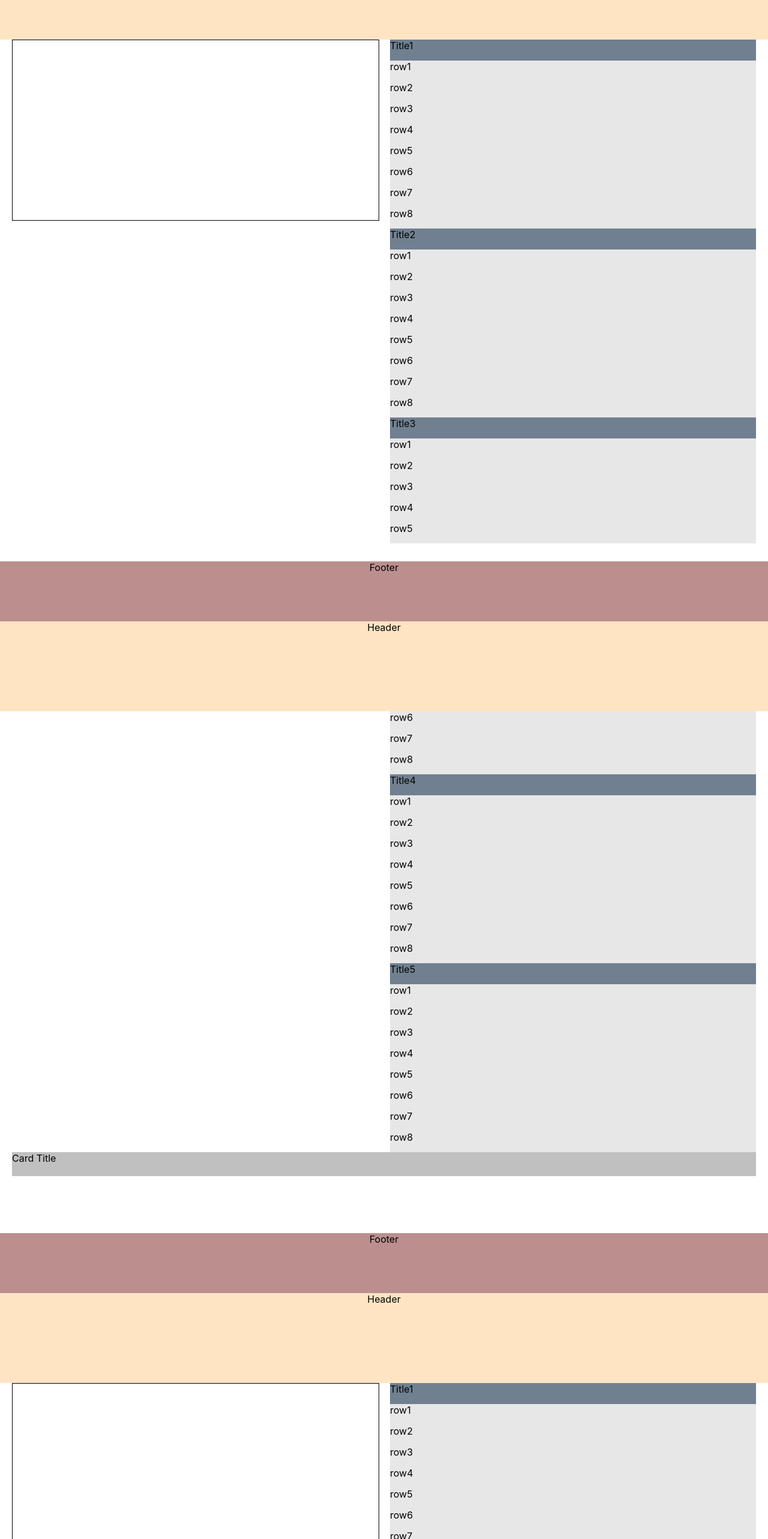
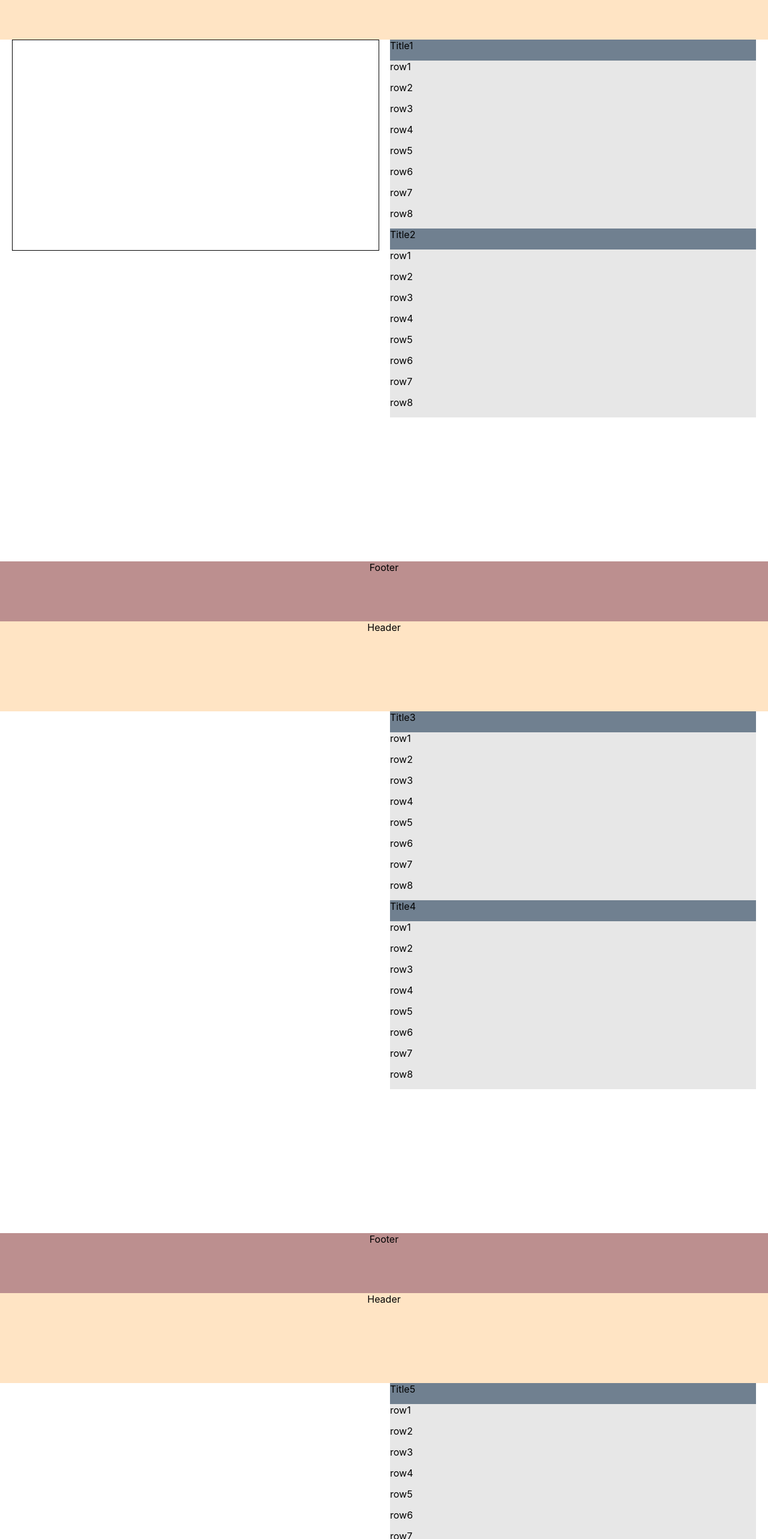
Before and after one commit to shanth1/breakdown-printforms, a React (Create React App) app: page / in a window 1280 px wide. Shown: the part 5684-8250 px from the top of the page at 60% size. Built offline with nearby package versions, Linux system fonts and the light colour scheme.

Commit message:
make block with title and row solid

```diff
--- a/src/App.css
+++ b/src/App.css
@@ -42,7 +42,7 @@
 .card__svg {
   border: 1px solid black;
   width: 100%;
-  height: 300px;
+  height: 350px;
 }
 .card__params {
   background-color: rgb(231, 231, 231);
--- a/src/components/ProductCard.js
+++ b/src/components/ProductCard.js
@@ -8,12 +8,12 @@ export const ProductCard = ({ params }) => {
         <div className="card__svg"></div>
         <div className="card__params">
           {params.map((param) => (
-            <>
+            <div>
               <div className="param__title">{param.title}</div>
               {param.rows.map((row) => (
                 <div className="param__row">{row}</div>
               ))}
-            </>
+            </div>
           ))}
         </div>
       </div>
```
